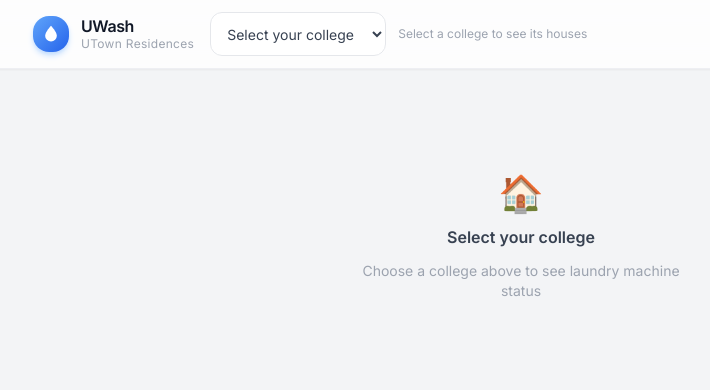
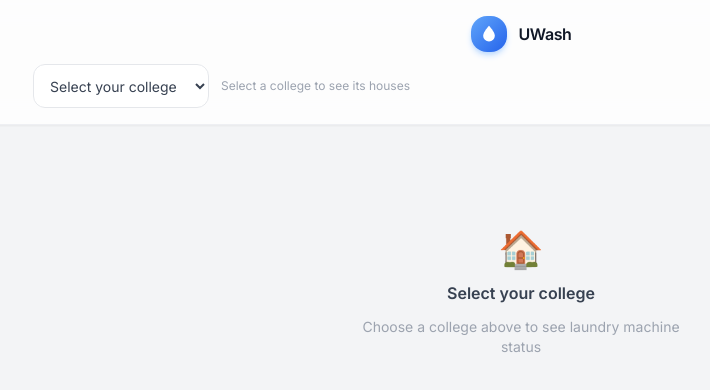
Before and after one commit to Hypovolemic/uwash-dashboard, a React (Vite) app: page / in a window 1280 px wide. Shown: the top 390 px of the page, without its empty margins (119-829 px from the left). Built offline with nearby package versions, Linux system fonts and the light colour scheme.

Commit message:
Revamped  one-page washer/dryer/analytics navigation UI

```diff
--- a/src/components/Header.tsx
+++ b/src/components/Header.tsx
@@ -10,22 +10,18 @@ export function Header() {
   return (
     <header className="sticky top-0 z-50 bg-white/80 backdrop-blur-md border-b border-gray-200/60 shadow-sm">
       <div className="max-w-5xl mx-auto">
-        <div className="lg:flex lg:items-center lg:gap-4 lg:px-6 lg:py-3">
-          <div className="flex items-center px-5 pt-4 pb-3 lg:p-0 lg:shrink-0">
+        <div className="flex justify-center px-5 pt-4 pb-3">
           <div className="flex items-center gap-3">
             <div className="w-9 h-9 rounded-2xl bg-gradient-to-br from-blue-400 to-blue-600 flex items-center justify-center shrink-0 shadow-md shadow-blue-200">
               <svg viewBox="0 0 24 24" fill="white" className="w-5 h-5">
                 <path d="M12 2C12 2 5 9.5 5 14a7 7 0 0 0 14 0c0-4.5-7-12-7-12z" />
               </svg>
             </div>
-              <div>
             <div className="font-semibold text-gray-900 leading-tight tracking-tight">UWash</div>
-                <div className="text-xs text-gray-400 tracking-wide">UTown Residences</div>
-              </div>
           </div>
         </div>
 
-          <div className="flex-1 px-5 pb-3 lg:p-0">
+        <div className="px-5 pb-3 lg:px-6 lg:pb-4">
           <div className="flex flex-col gap-2 lg:flex-row lg:items-center">
             <select
               value={collegeId ?? ""}
@@ -68,7 +64,6 @@ export function Header() {
           </div>
         </div>
       </div>
-      </div>
     </header>
   );
 }
```
Lines whose indentation alone changed are shown as unchanged.
